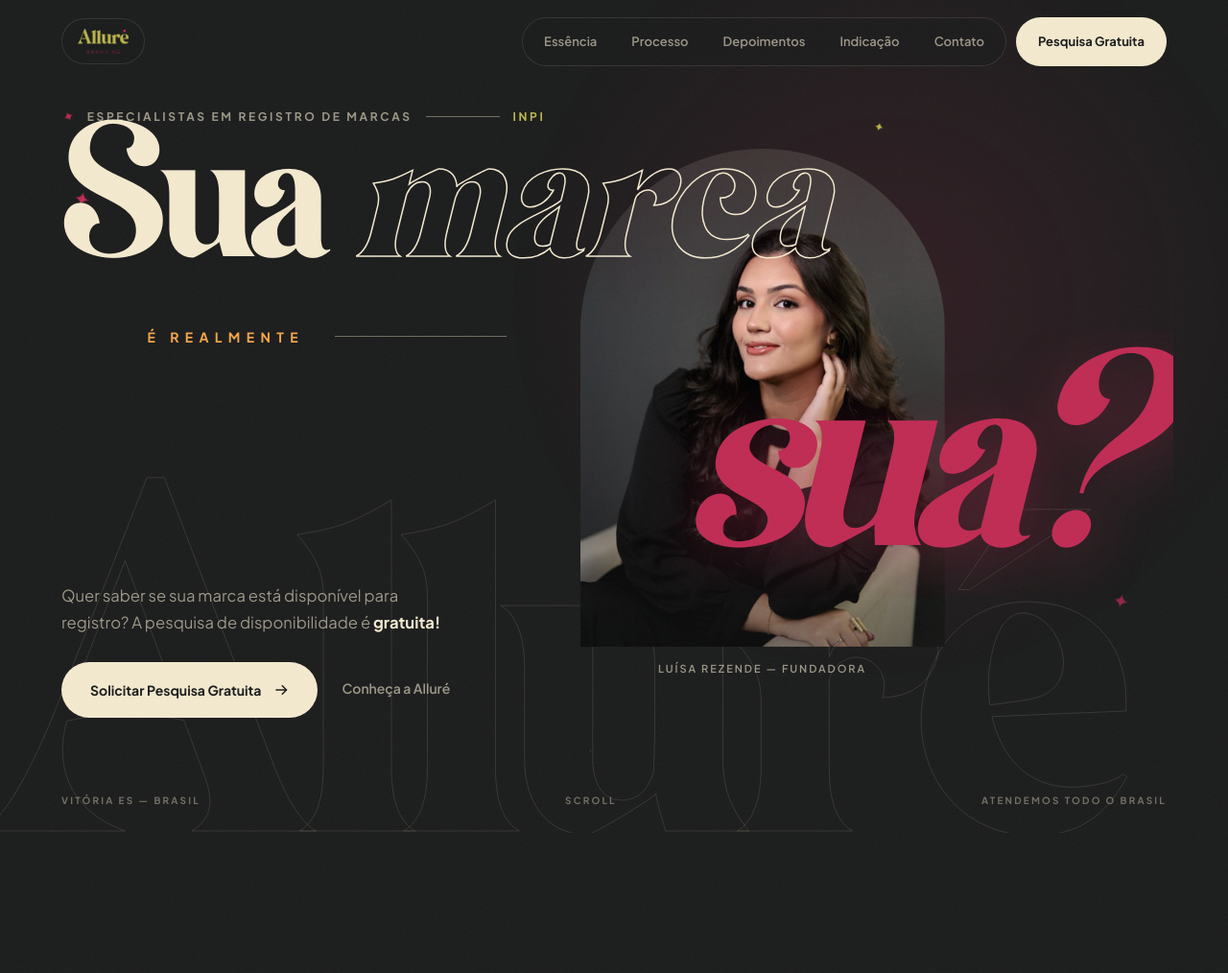
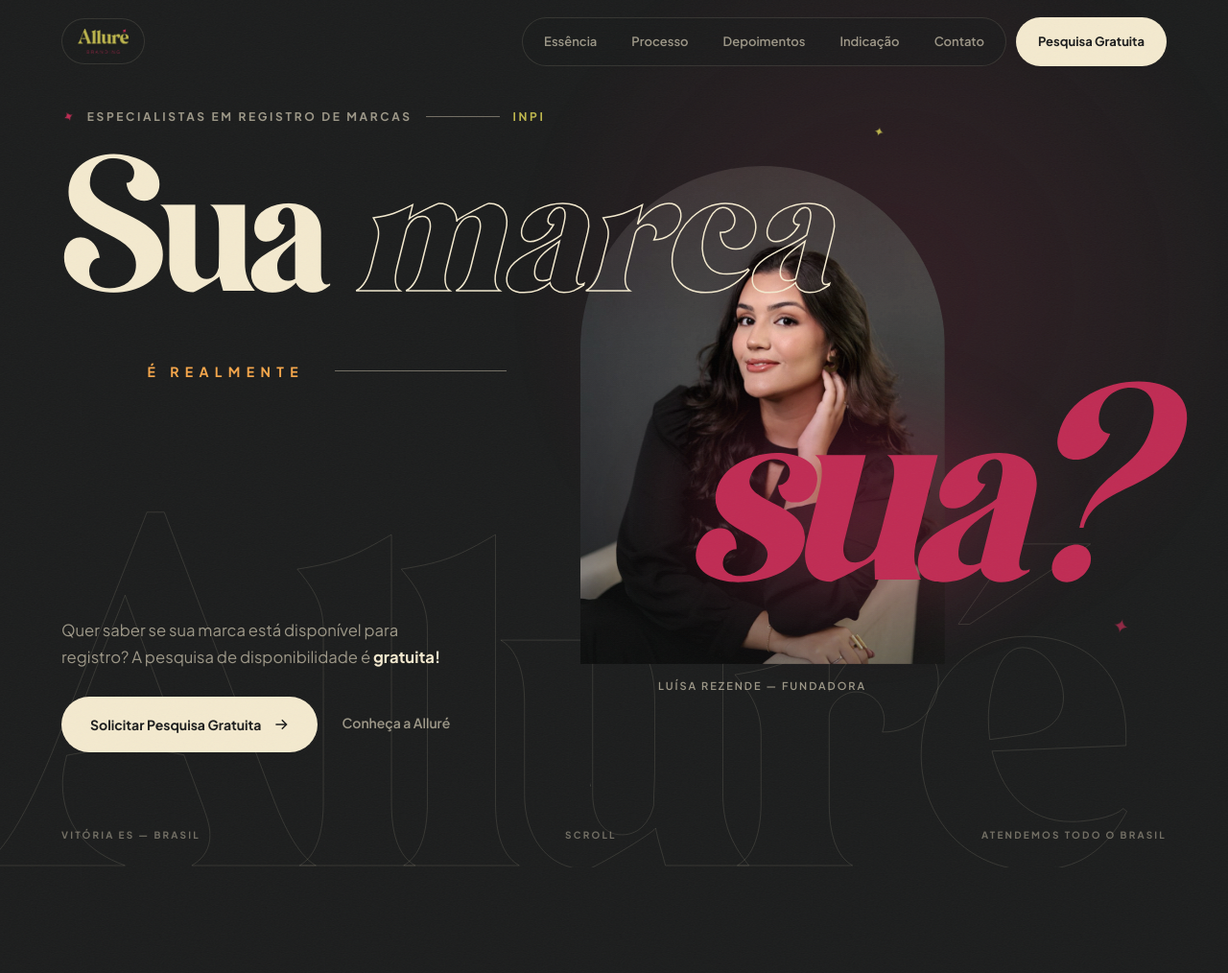
Before and after one commit to Storckmota/Allure, a website built with Vite: page index.html in a window 1280 px wide. Shown: the top 1014 px of the page at 96% size. Built offline with nearby package versions, Linux system fonts and the light colour scheme.

Commit message:
checkpoint: versão aprovada antes da limpeza final

```diff
--- a/src/main.css
+++ b/src/main.css
@@ -336,6 +336,8 @@ em { font-style: italic; }
   grid-column: 1 / 13;
   grid-row: 2;
   z-index: 2;
+  align-self: center;
+  margin-top: clamp(18px, 4.5vh, 60px);
   display: flex;
   flex-direction: column;
   font-weight: 400;
@@ -348,8 +350,8 @@ em { font-style: italic; }
 .hero-title .mask {
   display: block;
   overflow: hidden;
-  padding: 0.14em 0.12em 0.06em;
-  margin: -0.14em -0.12em -0.06em;
+  padding: 0.14em 0.30em 0.10em;
+  margin: -0.14em -0.30em -0.10em;
 }
 
 .hero-title .line-inner { display: block; }
@@ -393,6 +395,8 @@ em { font-style: italic; }
 }
 
 .line-3 {
+  position: relative;
+  z-index: 0;
   text-align: right;
   margin-right: clamp(12px, 2vw, 40px);
   font-family: var(--font-display);
@@ -401,9 +405,30 @@ em { font-style: italic; }
   letter-spacing: -0.04em;
 }
 
+/* Atmospheric glow for "sua?" — lives outside the line mask so it is
+   never clipped into a hard rectangle, and fades to full transparency
+   well before any edge (soft radial + blur = no visible boundary). */
+.line-3::before {
+  content: '';
+  position: absolute;
+  z-index: -1;
+  top: 50%;
+  right: clamp(2px, 1vw, 24px);
+  width: min(60vw, 880px);
+  height: 165%;
+  transform: translateY(-50%);
+  background: radial-gradient(
+    closest-side at 62% 50%,
+    rgba(192, 43, 83, 0.40) 0%,
+    rgba(192, 43, 83, 0.16) 46%,
+    rgba(192, 43, 83, 0) 76%
+  );
+  filter: blur(30px);
+  pointer-events: none;
+}
+
 .w-accent {
   color: var(--crimson);
-  text-shadow: 0 10px 60px rgba(192, 43, 83, 0.35);
 }
 
 /* portrait */
@@ -1557,9 +1582,9 @@ em { font-style: italic; }
   .line-2 { margin-left: 6vw; }
 
   .line-3 {
-    font-size: clamp(96px, 30vw, 160px);
-    margin-right: 0;
-    margin-bottom: -0.32em;
+    font-size: clamp(72px, 23vw, 140px);
+    margin-right: clamp(16px, 6vw, 32px);
+    margin-bottom: -0.30em;
     position: relative;
     z-index: 2;
   }
```
